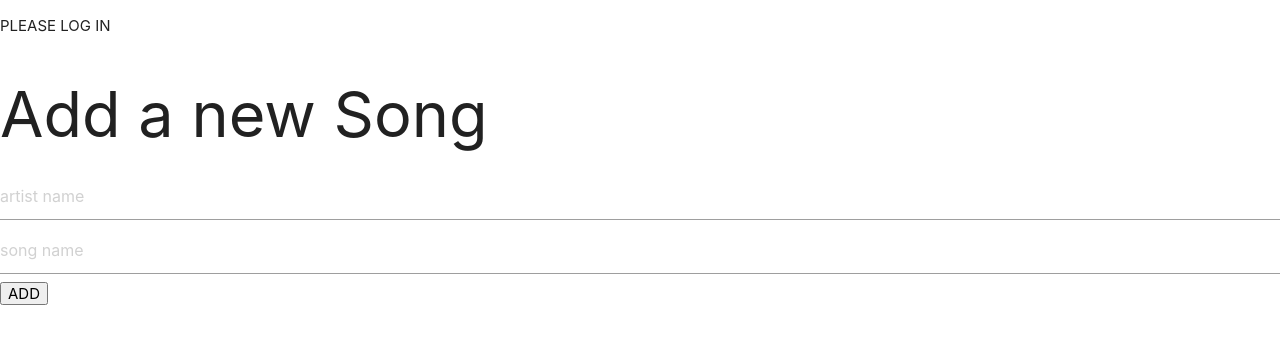
After one commit to BurgersAndSalads/boombox, a Django app: page /myplaylist/1/create in a window 1280 px wide. The commit adds this page. Shown: the top 344 px of the page. Run offline with Django 3.2, Linux system fonts and the light colour scheme.

Commit message:
song crud
song delete working, using VBC
song create/associate does not work, using FBV

```diff
--- /dev/null
+++ b/boomipy/main_app/forms.py
@@ -0,0 +1,7 @@
+from django import forms
+from .models import Song
+
+class SongForm(forms.ModelForm):
+    class Meta:
+        model = Song
+        fields = '__all__'
--- a/boomipy/main_app/models.py
+++ b/boomipy/main_app/models.py
@@ -8,8 +8,12 @@ from django.urls import reverse
 class Song(models.Model):
     artist = models.CharField(max_length=200)
     name = models.CharField(max_length=200)
+
     def __str__(self):
         return self.name
+
+    # def get_absolute_url(self):
+    #     return reverse('myplaylist', kwargs={'id': self.id})
 
 
 #adding a redirect url for a successful playlist creation
@@ -18,5 +22,9 @@ class Playlist(models.Model):
     description = models.TextField()
     user = models.ForeignKey(User, on_delete=models.CASCADE)
     songs = models.ManyToManyField(Song)
+
     def __str__(self):
         return self.name
+
+    # Many to Many relation songs to playlist
+    songs = models.ManyToManyField(Song)
--- a/boomipy/main_app/templates/details.html
+++ b/boomipy/main_app/templates/details.html
@@ -1,4 +1,4 @@
-
+{% extends 'base.html' %}
 {% block content %}
 
 <h1>{{ playlist.name }}</h1>
@@ -11,6 +11,8 @@
             <span class="card-title">
                 {{ song.name }} -
                 {{ song.artist }}
+                <a href="/myplaylist/{{ id }}/create">Add</a>
+                <a href="/myplaylist/{{ id }}/remove/{{ song_id }}">Delete</a>
             </span>
             </div>
         </div>
--- /dev/null
+++ b/boomipy/main_app/templates/main_app/song_form.html
@@ -0,0 +1,11 @@
+{% extends 'base.html' %}
+{% block content %}
+<h1>Add a new Song</h1>
+    <form action="{% url 'song_associate' 1 3 %}" method="post">
+        {% csrf_token %}
+        <input type="text" placeholder="artist name">
+        <input type="text" placeholder="song name">
+        <button type="submit">ADD</button>
+    </form>
+
+{% endblock %}
--- a/boomipy/main_app/templates/myplaylist.html
+++ b/boomipy/main_app/templates/myplaylist.html
@@ -2,7 +2,7 @@
 {% block content %}
 
 <div id="textstuff">
-  <h1>USER's</h1>
+  <h1>{{ username.name }}'s</h1>
   <h3>PLAYLIST</h3>
   <div id="line">
     <hr>
--- a/boomipy/main_app/urls.py
+++ b/boomipy/main_app/urls.py
@@ -18,4 +18,8 @@ urlpatterns = [
   path('myplaylist/<int:pk>/delete', views.PlaylistDelete.as_view(), name='playlist_delete'),
   #  playlist details
   path('myplaylist/<int:playlist_id>', views.details, name='playlist_details'),
+  # Song CRUD for playlists
+  path('myplaylist/<int:playlist_id>/create', views.SongCreate, name='song_create'),
+  path('myplaylist/<int:playlist_id>/add/<int:song_id>', views.SongAssociate, name='song_associate'),
+  path('myplaylist/<int:playlist_id>/remove/<int:pk>', views.SongDelete.as_view(), name='song_delete'),
 ]
--- a/boomipy/main_app/views.py
+++ b/boomipy/main_app/views.py
@@ -4,6 +4,7 @@ from django.views.generic.edit import CreateView, UpdateView, DeleteView
 from django.contrib.auth import authenticate, login as dj_login
 from django.contrib.auth.forms import UserCreationForm
 from .models import Playlist, Song
+from .forms import SongForm
 
 
 def signup(request):
@@ -37,6 +38,7 @@ def signup(request):
 def myplaylist(request):
   # playlist = Playlist.objects.filter(user=request.user)
   playlist = Playlist.objects.all()
+  username = request.user
   return render(request, 'myplaylist.html', {'playlist': playlist})
 
 def details(request, playlist_id):
@@ -61,10 +63,35 @@ class PlaylistDelete(DeleteView):
   model = Playlist
   success_url = '/myplaylist/'
 
-# dummy data
-songlist = [ {'name':'MORE', 'link': 'https://www.youtube.com/watch?v=3VTkBuxU4yk'}, {'name':'avengers', 'link':'https://www.youtube.com/watch?v=FOabQZHT4qY'}, {'name':'third song'}]
 def landing(request):
-  return render(request, 'landing.html', {'username': {'name':'yiren'}, 'songs': songlist})
+  username = request.user
+  playlist = Playlist.objects.all()
+  return render(request, 'landing.html', {'username': {'name': username}, 'songs': playlist})
 
 def login(request):
   return render(request, 'home.html')
+
+
+
+
+# def SongCreate(request, playlist_id):
+#   return render(request, 'main_app/song_form.html', {'playlist_id': playlist_id})
+
+def SongCreate(request, playlist_id):
+  template = 'main_app/song_form.html'
+  form = SongForm(request.POST or None)
+
+  if form.is_valid():
+    form.save()
+    return redirect(f'myplaylist/{playlist_id}')
+
+  context = {"form": form}
+  return render(request, template, context)
+
+def SongAssociate(request, playlist_id, song_id):
+  Playlist.objects.get(id=playlist_id).songs.add(song_id)
+  return redirect(f'/myplaylist/{playlist_id}')
+
+class SongDelete(DeleteView):
+  model = Song
+  success_url = '/myplaylist/'
```
Also changed, not shown: boomipy/main_app/templates/main_app/song_confirm_delete.html (added, +11 -0 lines).
